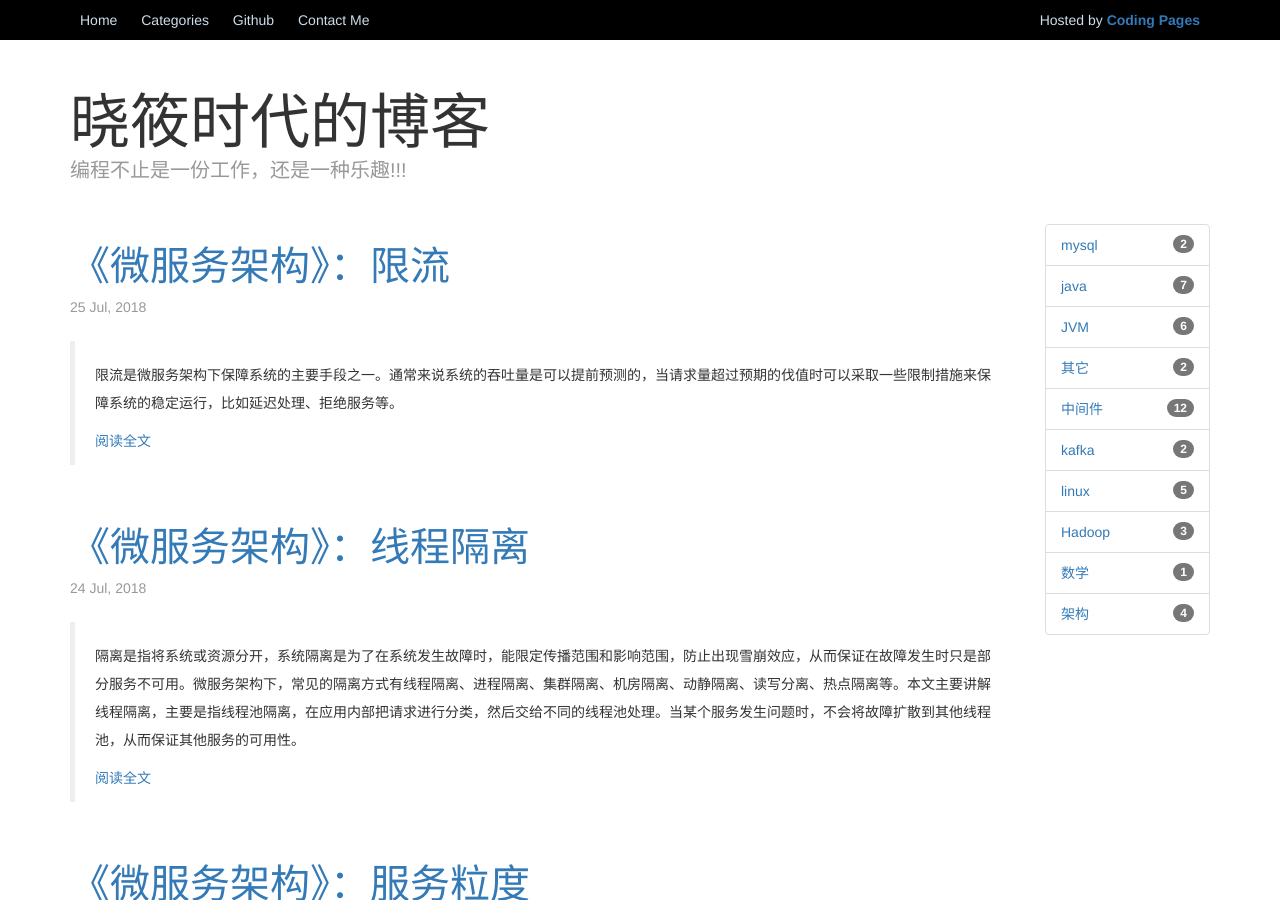
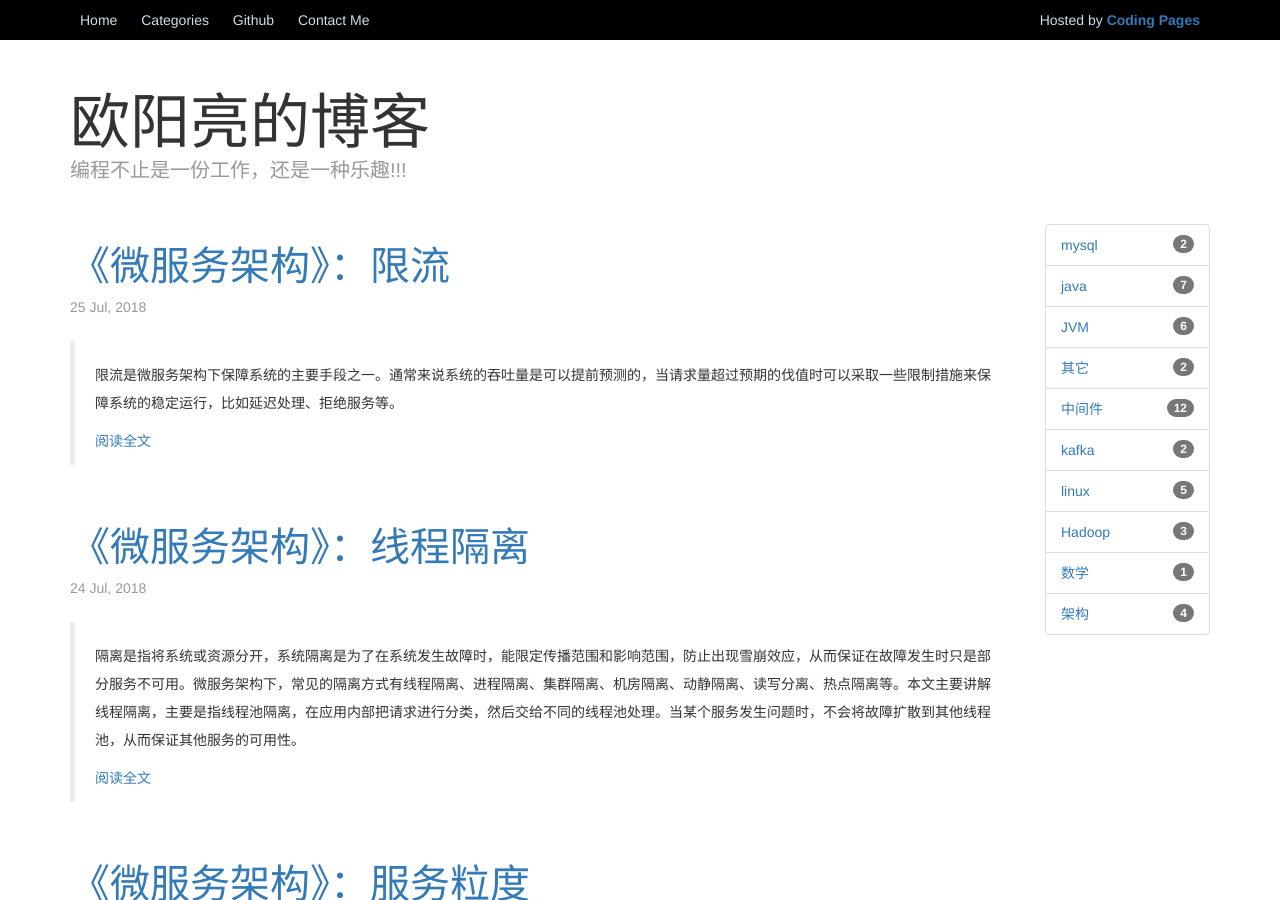
Before and after one commit to OuYangLiang/ouyangliang.github.io, a Jekyll site: the page built from index.html, in a window 1280 px wide and 900 px high. Built offline with Jekyll 4.4.1, drawn with Linux system fonts in a browser that asks for light colours.

Commit message:
修改博客名称

```diff
--- a/_config.yml
+++ b/_config.yml
@@ -6,7 +6,7 @@
 # 'jekyll serve'. If you change this file, please restart the server process.
 
 # Site settings
-title: 晓筱时代的博客
+title: 欧阳亮的博客
 email: ouyanggod@gmail.com
 description: > # this means to ignore newlines until "baseurl:"
   Write an awesome description for your new site here. You can edit this
```
